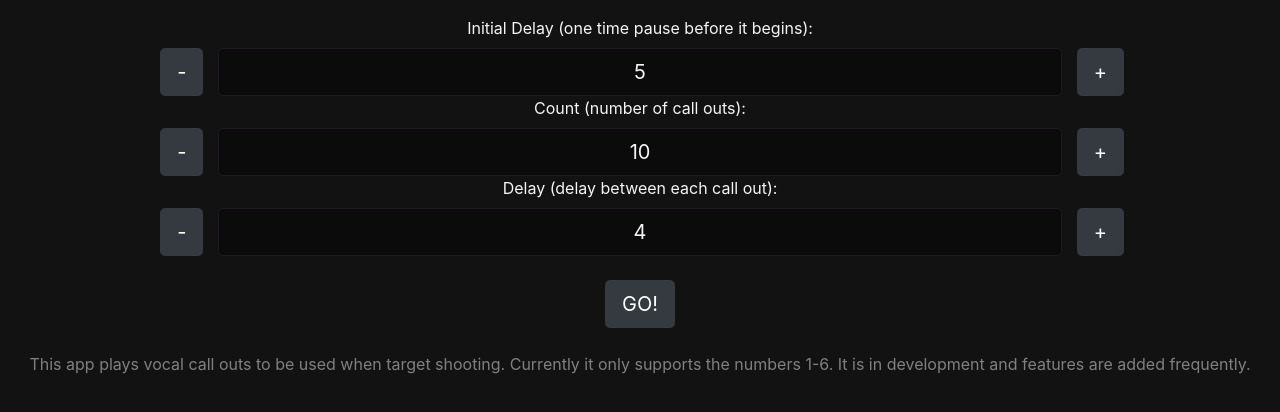
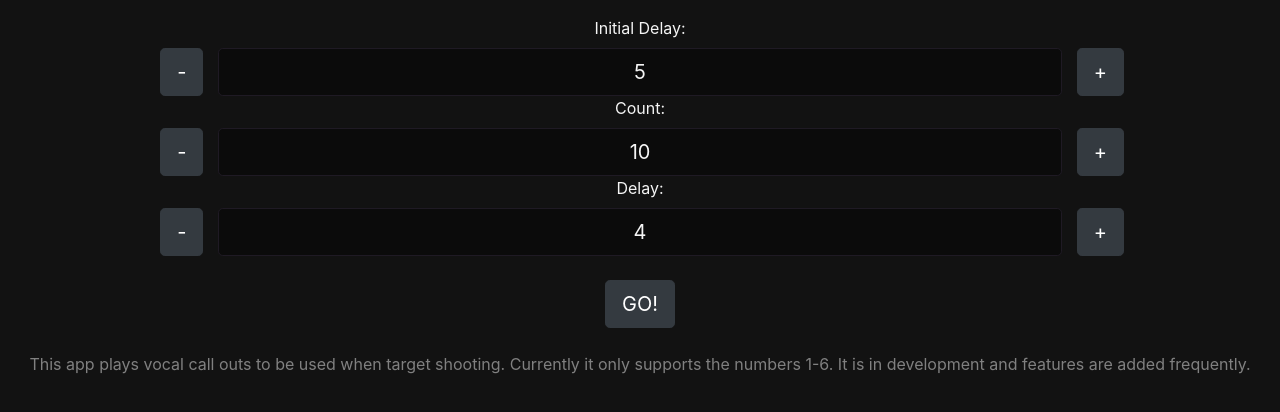
Before and after one commit to Tmidge/range-buddy, a React (Create React App) app: page / in a window 1280 px wide. Shown: the top 412 px of the page. Built offline with nearby package versions, Linux system fonts and the light colour scheme.

Commit message:
remove hint text

```diff
--- a/src/components/LoopForm.js
+++ b/src/components/LoopForm.js
@@ -152,13 +152,13 @@ export default class LoopForm extends React.Component {
                             </Row>
                         </Col>
                         <Col xs={8}>
-                            <Form.Label>Initial Delay (one time pause before it begins): </Form.Label>
+                            <Form.Label>Initial Delay: </Form.Label>
                             <Form.Control size="lg" name="initialDelay" type="text" value={this.state.initialDelay} onChange={this.handleChange}/>
 
-                            <Form.Label >Count (number of call outs): </Form.Label>
+                            <Form.Label >Count: </Form.Label>
                             <Form.Control size="lg" name="count" type="text" value={this.state.count} onChange={this.handleChange}/>
 
-                            <Form.Label >Delay (delay between each call out): </Form.Label>
+                            <Form.Label >Delay: </Form.Label>
                             <Form.Control size="lg" name="delay" type="text" value={this.state.delay} onChange={this.handleChange}/>
 
                             <Button variant="dark" size="lg" type="submit" value="Submit">
```
